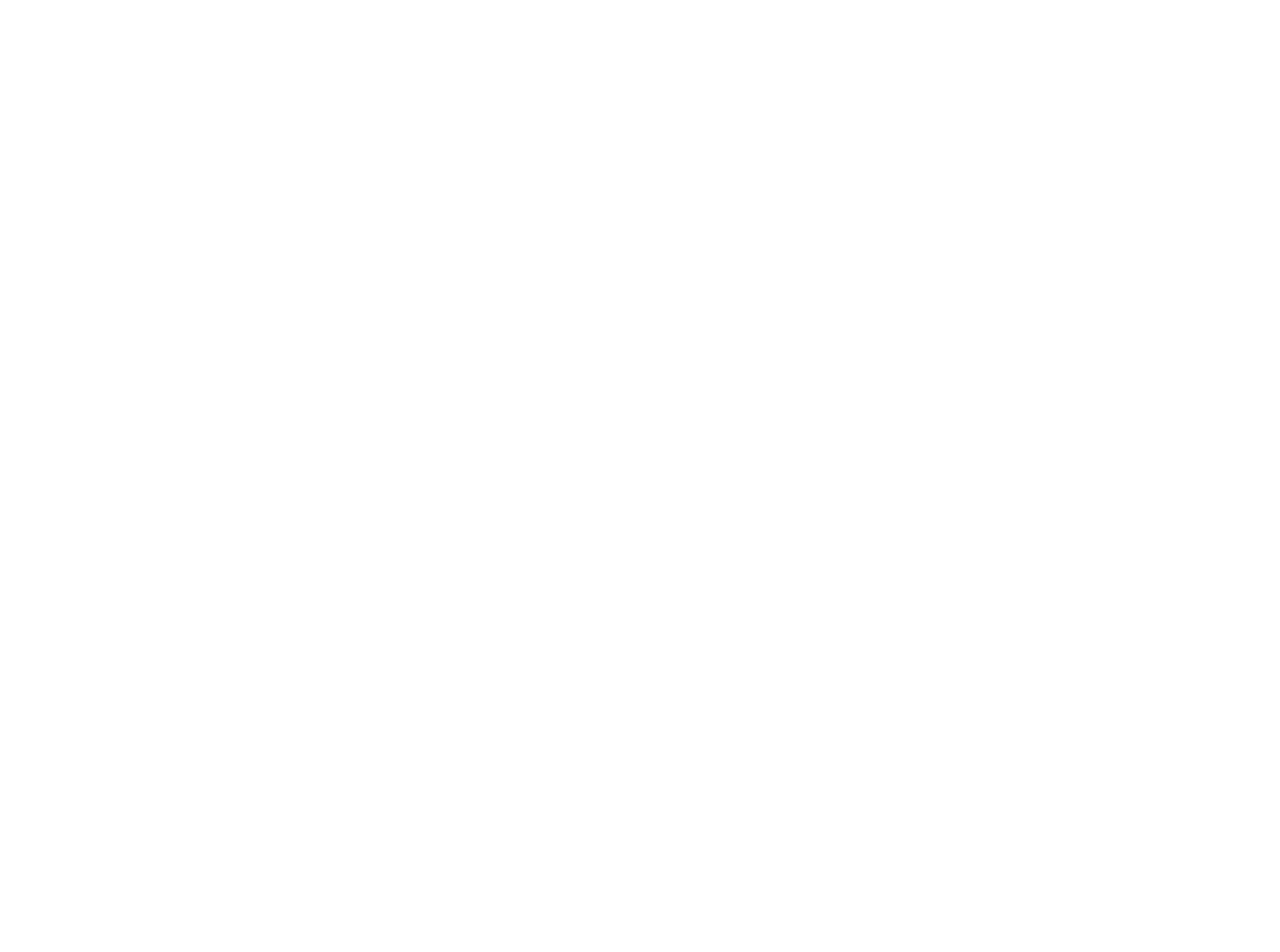
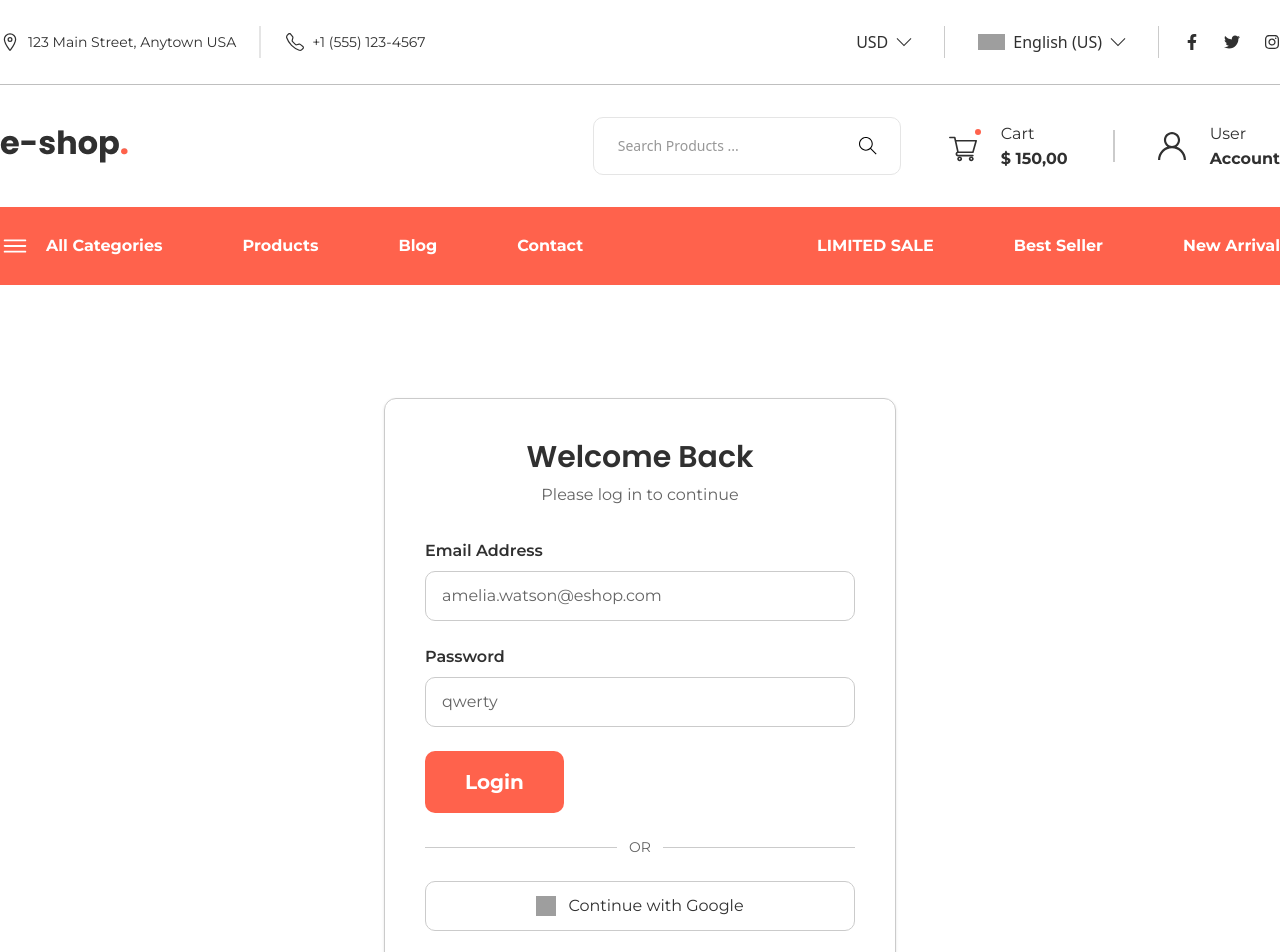
Before and after one commit to arafatYasir/Eshop, a React (Vite) app: page /login in a window 1280 px wide. Before the commit this address had no page. Shown: the top 952 px of the page. Before the commit the page ends 800 px from the top, so only its background shows below. Built offline with nearby package versions, Linux system fonts and the light colour scheme; grey boxes are pictures that could not be loaded.

Commit message:
Login page added

```diff
--- a/src/App.jsx
+++ b/src/App.jsx
@@ -7,6 +7,7 @@
 import BlogPage from "./pages/BlogPage"
 import ContactPage from "./pages/ContactPage"
 import CartPage from "./pages/CartPage";
+import LoginPage from "./pages/LoginPage";
 
 
 const App = () => {
@@ -20,6 +21,7 @@
         <Route path="/blog" element={<BlogPage />} />
         <Route path="/contact" element={<ContactPage />} />
         <Route path="/cart" element={<CartPage />} />
+        <Route path="/login" element={<LoginPage />} />
       </Route>
     </Routes>
   );
--- /dev/null
+++ b/src/pages/LoginPage.jsx
@@ -0,0 +1,104 @@
+import { useState } from "react";
+import Button from "../components/Button";
+
+const LoginPage = () => {
+    const [email, setEmail] = useState("");
+    const [password, setPassword] = useState("");
+
+    const handleEmailLogin = (e) => {
+        e.preventDefault();
+        // TODO: Implement Firebase email/password login
+        console.log("Login with email:", email, password);
+    };
+
+    const handleGoogleLogin = () => {
+        // TODO: Implement Firebase Google login
+        console.log("Login with Google");
+    };
+
+    return (
+        <div className="flex items-center justify-center min-h-screen bg-white px-4">
+            <div className="w-full max-w-lg border border-[#CBCBCB] rounded-[12px] p-8 sm:p-10 shadow-sm">
+                {/* Title */}
+                <h2 className="text-[#303030] font-['Poppins'] text-[22px] sm:text-3xl font-semibold leading-[36px] text-center">
+                    Welcome Back
+                </h2>
+                <p className="text-[#303030] opacity-75 font-['Montserrat'] text-sm sm:text-base mt-2 text-center">
+                    Please log in to continue
+                </p>
+
+                {/* ----Login form---- */}
+                <form onSubmit={handleEmailLogin} className="mt-8 flex flex-col gap-6">
+                    {/* Email */}
+                    <div className="flex flex-col gap-2">
+                        <label
+                            htmlFor="email"
+                            className="text-[#303030] font-['Montserrat'] text-sm sm:text-base font-semibold"
+                        >
+                            Email Address
+                        </label>
+                        <input
+                            type="email"
+                            id="email"
+                            value={email}
+                            onChange={(e) => setEmail(e.target.value)}
+                            placeholder="amelia.watson@eshop.com"
+                            required
+                            className="py-3 px-4 outline-none border border-[#CBCBCB] rounded-[10px] text-[#303030] placeholder:text-[#303030] placeholder:opacity-75 font-['Montserrat'] text-base w-full"
+                        />
+                    </div>
+
+                    {/* Password */}
+                    <div className="flex flex-col gap-2">
+                        <label
+                            htmlFor="password"
+                            className="text-[#303030] font-['Montserrat'] text-sm sm:text-base font-semibold"
+                        >
+                            Password
+                        </label>
+                        <input
+                            type="password"
+                            id="password"
+                            value={password}
+                            onChange={(e) => setPassword(e.target.value)}
+                            placeholder="qwerty"
+                            required
+                            className="py-3 px-4 outline-none border border-[#CBCBCB] rounded-[10px] text-[#303030] placeholder:text-[#303030] placeholder:opacity-75 font-['Montserrat'] text-base w-full"
+                        />
+                    </div>
+
+                    {/* Login Button */}
+                    <div>
+                        <Button value="Login" paddingX="40px" paddingY="16px" />
+                    </div>
+                </form>
+
+                {/* Divider */}
+                <div className="flex items-center gap-3 mt-6">
+                    <div className="flex-1 h-px bg-[#CBCBCB]" />
+                    <span className="text-[#303030] font-['Montserrat'] text-sm opacity-75">
+                        OR
+                    </span>
+                    <div className="flex-1 h-px bg-[#CBCBCB]" />
+                </div>
+
+                {/* Google Login */}
+                <div className="mt-6">
+                    <button
+                        onClick={handleGoogleLogin}
+                        className="w-full flex items-center justify-center gap-3 py-3 border border-[#CBCBCB] rounded-[10px] font-['Montserrat'] text-base text-[#303030] hover:bg-[#f8f8f8] transition"
+                    >
+                        <img
+                            src="https://www.svgrepo.com/show/355037/google.svg"
+                            alt="Google"
+                            className="w-5 h-5"
+                        />
+                        Continue with Google
+                    </button>
+                </div>
+            </div>
+        </div>
+    );
+};
+
+export default LoginPage;
```
